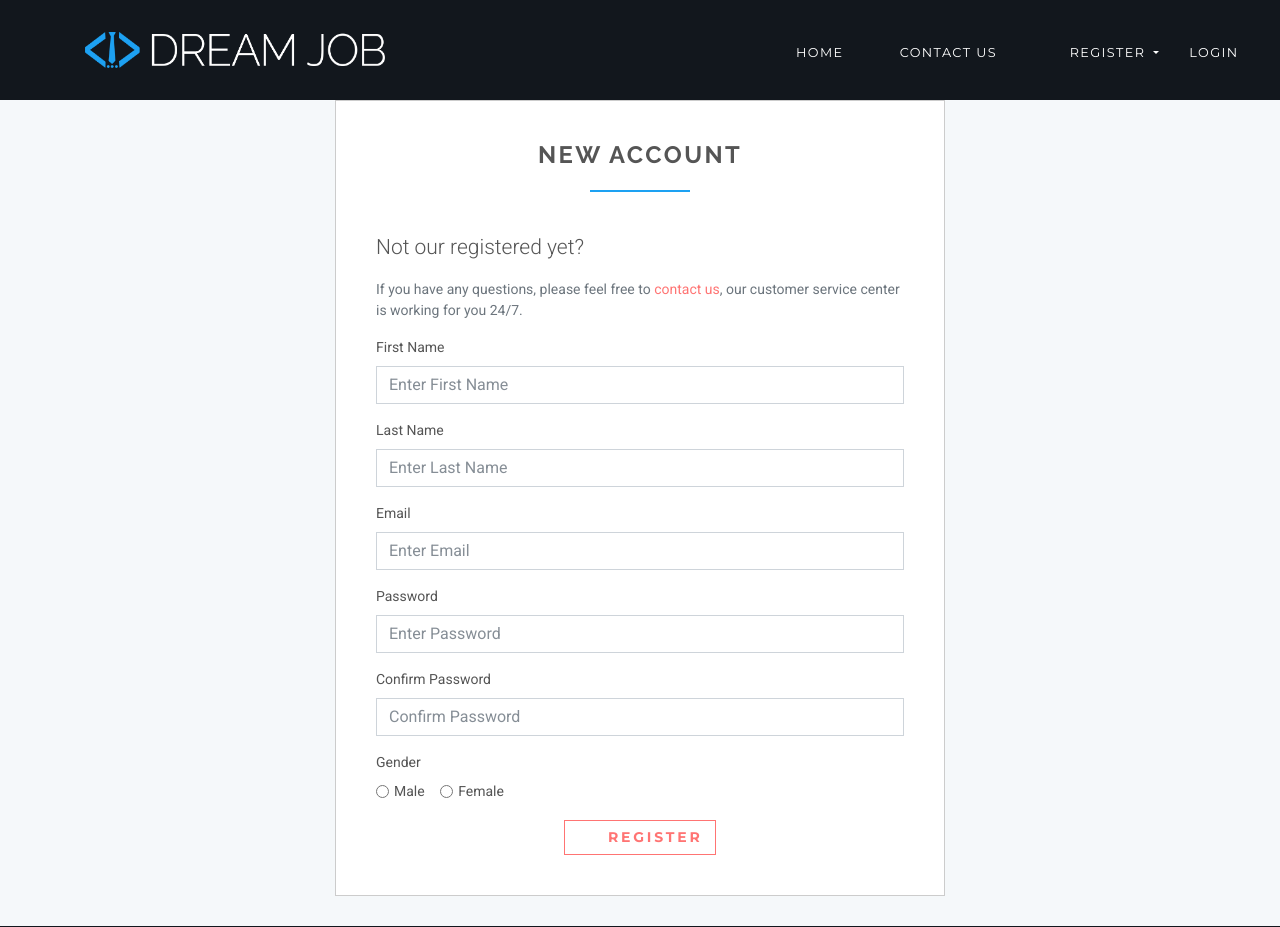
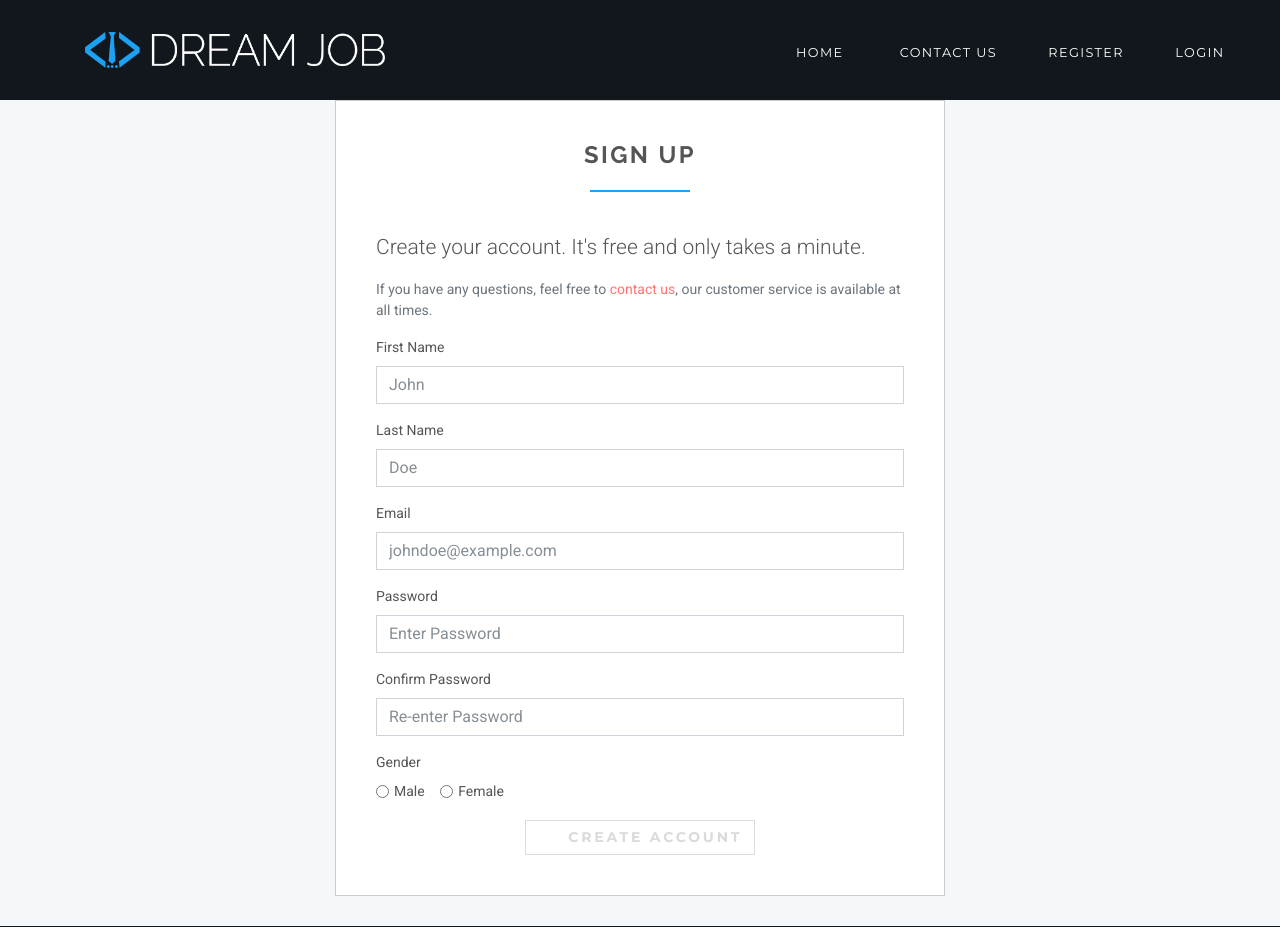
Before and after one commit to rsl081/job-portal-django-elective-5, a Django app: page /employee/register in a window 1280 px wide. Shown: the top 927 px of the page. Run offline with Django 3.2, Linux system fonts and the light colour scheme; some libraries are stand-ins or nearby versions.

Commit message:
changed register (JC)

```diff
--- a/accounts/forms.py
+++ b/accounts/forms.py
@@ -24,17 +24,17 @@ class EmployeeRegistrationForm(UserCreationForm):
 
         self.fields['first_name'].widget.attrs.update(
             {
-                'placeholder': 'Enter First Name',
+                'placeholder': 'John',
             }
         )
         self.fields['last_name'].widget.attrs.update(
             {
-                'placeholder': 'Enter Last Name',
+                'placeholder': 'Doe',
             }
         )
         self.fields['email'].widget.attrs.update(
             {
-                'placeholder': 'Enter Email',
+                'placeholder': 'johndoe@example.com',
             }
         )
         self.fields['password1'].widget.attrs.update(
@@ -44,7 +44,7 @@ class EmployeeRegistrationForm(UserCreationForm):
         )
         self.fields['password2'].widget.attrs.update(
             {
-                'placeholder': 'Confirm Password',
+                'placeholder': 'Re-enter Password',
             }
         )
 
--- a/static/css/custom.css
+++ b/static/css/custom.css
@@ -414,7 +414,7 @@ section.section-divider .overlay{
 }
 
 .col-lg-12 p .btn-outline-light:hover {
-  color: #1DA1F2; !important;
+  color: #1DA1F2 !important
 }
 
 /* Overriding navbar hover */
--- a/static/css/style.default.css
+++ b/static/css/style.default.css
@@ -1873,15 +1873,14 @@ ul.dropdown-menu li a:hover {
   box-shadow: 0 0 0 0.2rem rgba(255, 116, 115, 0.5);
 }
 .btn-outline-white-primary {
-  color: #ff7473;
+  color: #dadada;
   background-color: #fff;
   background-image: none;
-  border-color: #ff7473;
+  border-color: #dadada;
 }
 .btn-outline-white-primary:hover {
-  color: #fff;
-  background-color: green;
-  border-color: #ff7473;
+  color: #ff5555;
+  border-color: #ff5555;
 }
 .btn-outline-white-primary:focus,
 .btn-outline-white-primary.focus {
--- a/templates/accounts/employee/register.html
+++ b/templates/accounts/employee/register.html
@@ -7,10 +7,10 @@
 
     <div class="col-lg-6 offset-3">
         <div class="box">
-            <h3 class="heading">New account</h3>
-            <p class="lead">Not our registered yet?</p>
-            <p class="text-muted">If you have any questions, please feel free to <a href="#">contact us</a>,
-                our customer service center is working for you 24/7.</p>
+            <h3 class="heading">Sign Up</h3>
+            <p class="lead">Create your account. It's free and only takes a minute.</p>
+            <p class="text-muted">If you have any questions, feel free to <a href="#">contact us</a>,
+                our customer service is available at all times.</p>
             {% if form.errors %}
                 {% for field in form %}
                     {% for error in field.errors %}
@@ -61,7 +61,7 @@
                     {% endif %}
                 {% endfor %}
                 <div class="text-center">
-                    <button type="submit" class="btn btn-outline-white-primary"><i class="fa fa-user-md"></i> Register
+                    <button type="submit" class="btn btn-outline-white-primary"><i class="fa fa-user-md"></i> Create Account
                     </button>
                 </div>
             </form>
--- a/templates/base.html
+++ b/templates/base.html
@@ -112,13 +112,9 @@
                         </li>
                     {% else %}
                         <li class="nav-item dropdown">
-                            <a id="pages" href="#" data-toggle="dropdown" aria-haspopup="true" aria-expanded="false"
-                               class="nav-link dropdown-toggle"><i class="fa fa-signing"></i>Register
+                            <a id="pages" href="{% url 'accounts:employee-register' %}" aria-haspopup="true" aria-expanded="false"
+                               class="nav-link">Register<i class="fa fa-signing"></i>
                             </a>
-                            <div aria-labelledby="pages" class="dropdown-menu">
-                                <a href="{% url 'accounts:employee-register' %}" class="dropdown-item">Employee</a>
-                                <a href="{% url 'accounts:employer-register' %}" class="dropdown-item">Employers</a>
-                            </div>
                         </li>
                         <li class="nav-item" style="color: #fff">
                             <a href="{% url 'accounts:login' %}" class="nav-link">Login<i class="fa fa-sign-in" aria-hidden="true"></i>
```
